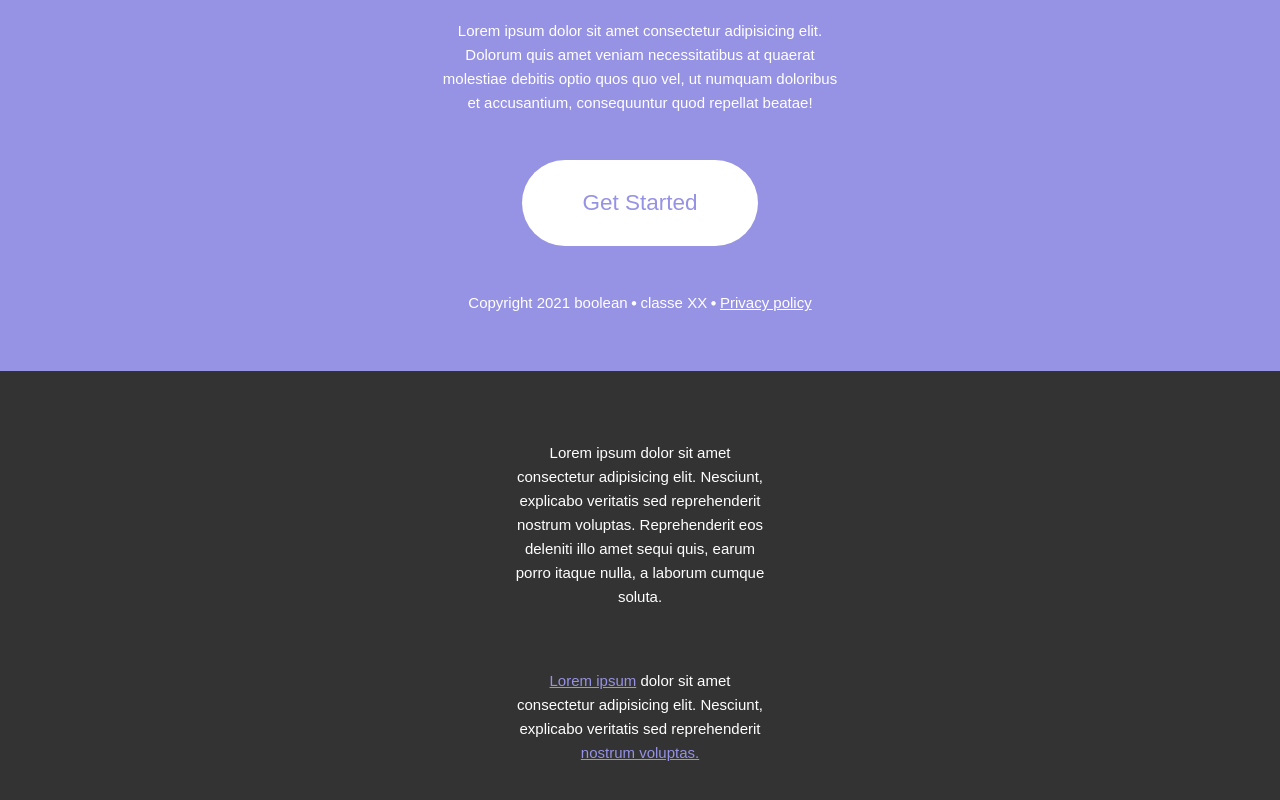
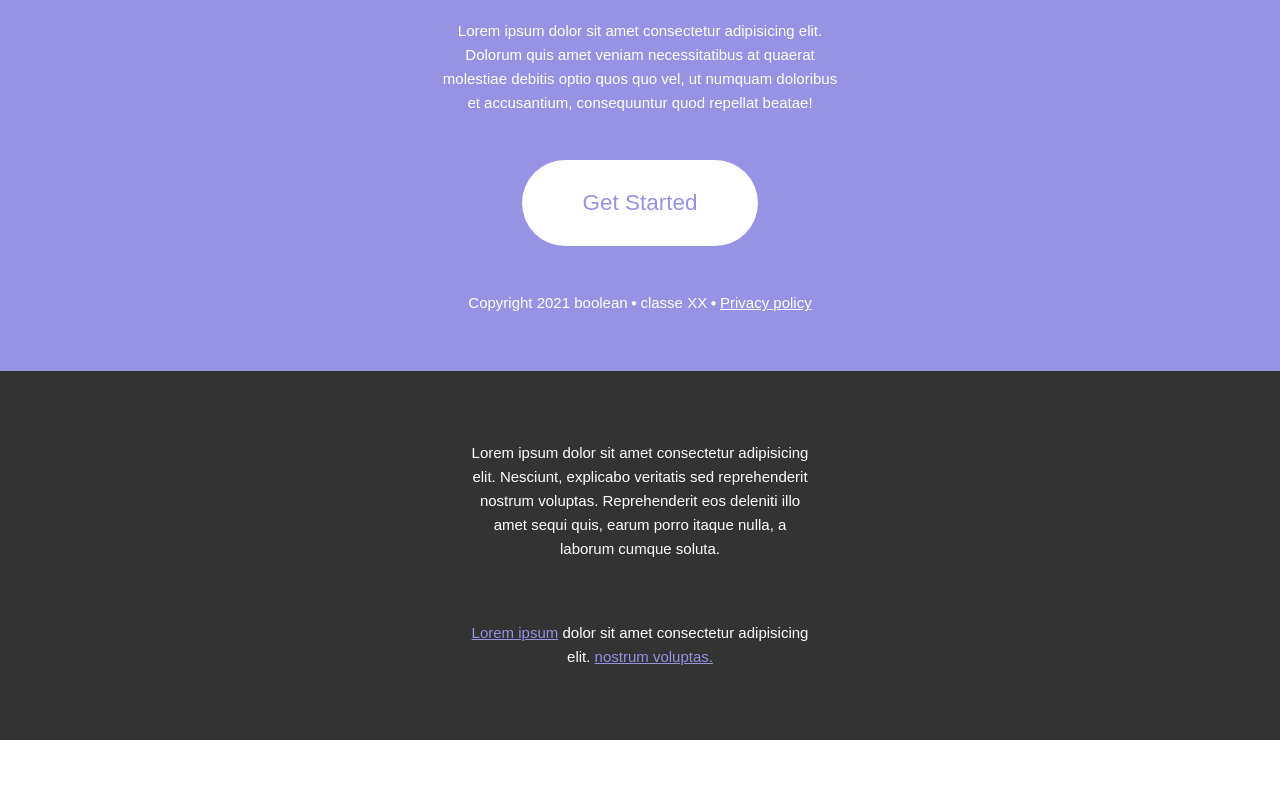
Before and after one commit to Tagliapietra96/htmlcss-responsive-layout, a plain HTML site: page index.html in a window 1280 px wide. Shown: the part 5213-6013 px from the top of the page. After the commit the page ends 5953 px from the top, so only its background shows below. Drawn offline with Linux system fonts and the light colour scheme.

Commit message:
fixed padding responsive in footer

```diff
--- a/css/style.css
+++ b/css/style.css
@@ -836,6 +836,10 @@ footer a{
         padding: 0 var(--spacing-medium);
     }
 
+    .pdd-l-xass-large{
+        padding: 0 var(--spacing-large);
+    }
+
     .box{
         width: 70%;
         margin: 0 auto;
--- a/index.html
+++ b/index.html
@@ -384,13 +384,13 @@
         <div class="container">
 
             <div class="row txt_center j-center">
-                <div class="pdd_l-r-s pdd-m-xass-large col-100 col-l-1_2">
+                <div class="pdd_l-r-s pdd-m-xass-large col-100 col-l-1_2 pdd-l-xass-large">
                     <p>
                         Lorem ipsum dolor sit amet consectetur adipisicing elit. Nesciunt, explicabo veritatis sed reprehenderit nostrum voluptas. Reprehenderit eos deleniti illo amet sequi quis, earum porro itaque nulla, a laborum cumque soluta.
                     </p>
 
                     <p class="mrg_t-l">
-                        <a href="#">Lorem ipsum</a> dolor sit amet consectetur adipisicing elit. Nesciunt, explicabo veritatis sed reprehenderit <a href="#">nostrum voluptas.</a>
+                        <a href="#">Lorem ipsum</a> dolor sit amet consectetur adipisicing elit. <a href="#">nostrum voluptas.</a>
                     </p>
                 </div>
             </div>
```
